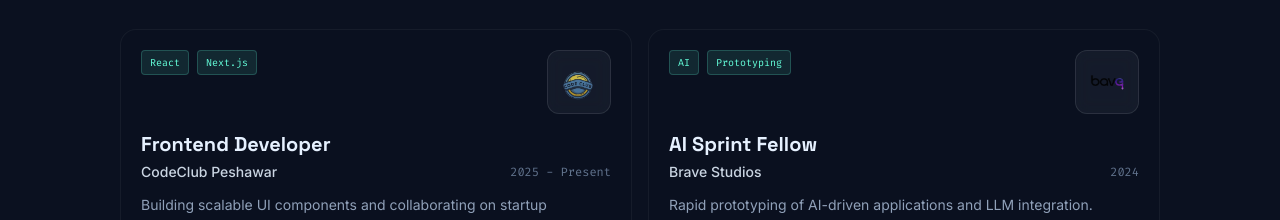
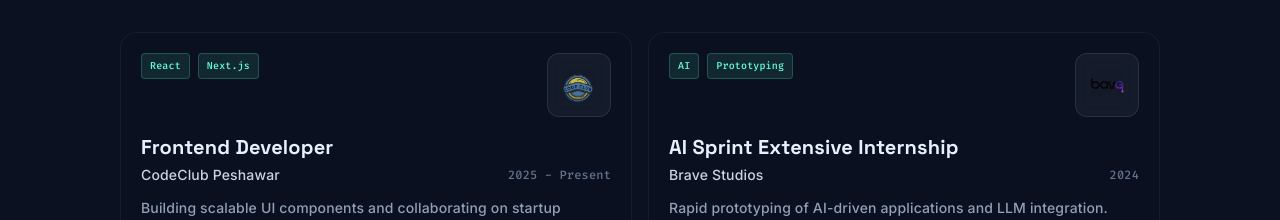
Before and after one commit to muz4miL/updated-portfolio, a Next.js app: page / in a window 1280 px wide. Shown: the part 1500-1720 px from the top of the page. Built offline with nearby package versions, Linux system fonts and the light colour scheme.

Commit message:
feat: Clean portfolio enhancements
- Added enhancements.css layer for future improvements
- Improved dark mode typography (font-weight: 500, better line-height)
- All UI preserved and working perfectly
- Clean Hero section without badges

```diff
--- /dev/null
+++ b/app/enhancements.css
@@ -0,0 +1,57 @@
+/* ============================================
+   MID-LEVEL PROFESSIONAL ENHANCEMENTS
+   Import this in layout.js AFTER globals.css
+   ============================================ */
+
+/* Refined color palette (OLED-safe & Accessibility-optimized) */
+:root {
+    --navy-premium: #0F172A;
+    /* Eliminates OLED smear */
+    --slate-premium: #94A3B8;
+    /* 7:1 contrast ratio */
+    --white-premium: #F1F5F9;
+    /* Reduces halation */
+}
+
+/* Optional utility classes - use these to opt-in to improvements */
+.bg-navy-premium {
+    background-color: var(--navy-premium);
+}
+
+.text-slate-premium {
+    color: var(--slate-premium);
+}
+
+.text-white-premium {
+    color: var(--white-premium);
+}
+
+/* Impact Badge - Universe-level credibility signals */
+.impact-badge {
+    display: inline-flex;
+    align-items: center;
+    gap: 0.5rem;
+    padding: 0.5rem 1rem;
+    border-radius: 9999px;
+    background: rgba(100, 255, 218, 0.1);
+    border: 1px solid rgba(100, 255, 218, 0.3);
+    color: #64ffda;
+    font-family: var(--font-mono);
+    font-size: 0.75rem;
+    font-weight: 600;
+    letter-spacing: 0.05em;
+    transition: all 0.3s ease;
+}
+
+.impact-badge:hover {
+    background: rgba(100, 255, 218, 0.15);
+    transform: translateY(-2px);
+    box-shadow: 0 0 20px rgba(100, 255, 218, 0.2);
+}
+
+/* Universe-level font weights for dark mode */
+body {
+    font-weight: 500;
+    letter-spacing: 0.01em;
+    line-height: 1.6;
+}
--- a/app/layout.js
+++ b/app/layout.js
@@ -2,6 +2,7 @@
 import React, { useState, useEffect } from "react";
 import { Space_Grotesk, Inter, Fira_Code } from "next/font/google";
 import "./globals.css";
+import "./enhancements.css";
 import Navbar from "../components/layout/Navbar";
 import Socials from "../components/layout/Socials";
 import Background3D from "../components/ui/Background3D";
--- a/components/sections/Experience.jsx
+++ b/components/sections/Experience.jsx
@@ -21,7 +21,7 @@ const journeyItems = [
   },
   {
     id: 2,
-    title: "AI Sprint Fellow",
+    title: "AI Sprint Extensive Internship",
     company: "Brave Studios",
     year: "2024",
     description: "Rapid prototyping of AI-driven applications and LLM integration.",
```
